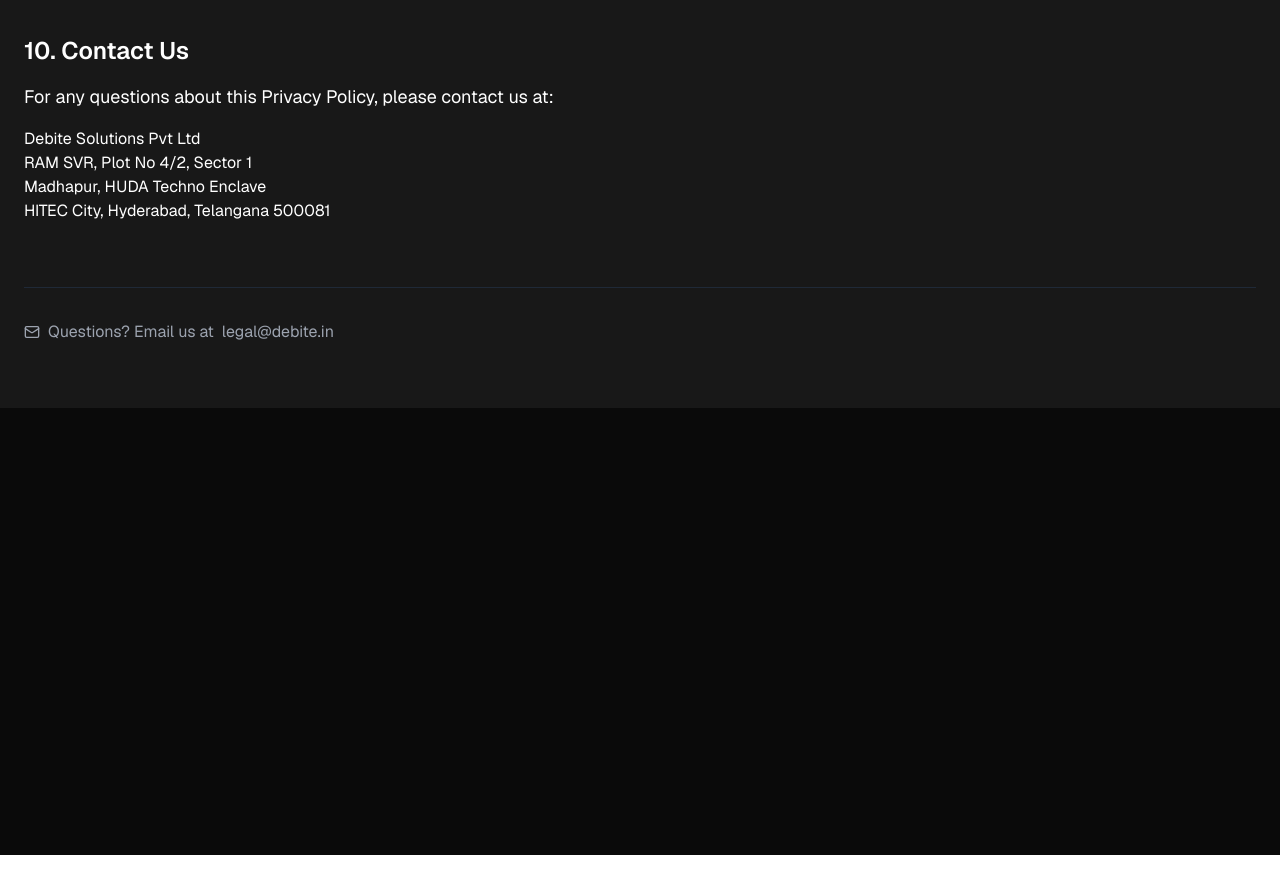
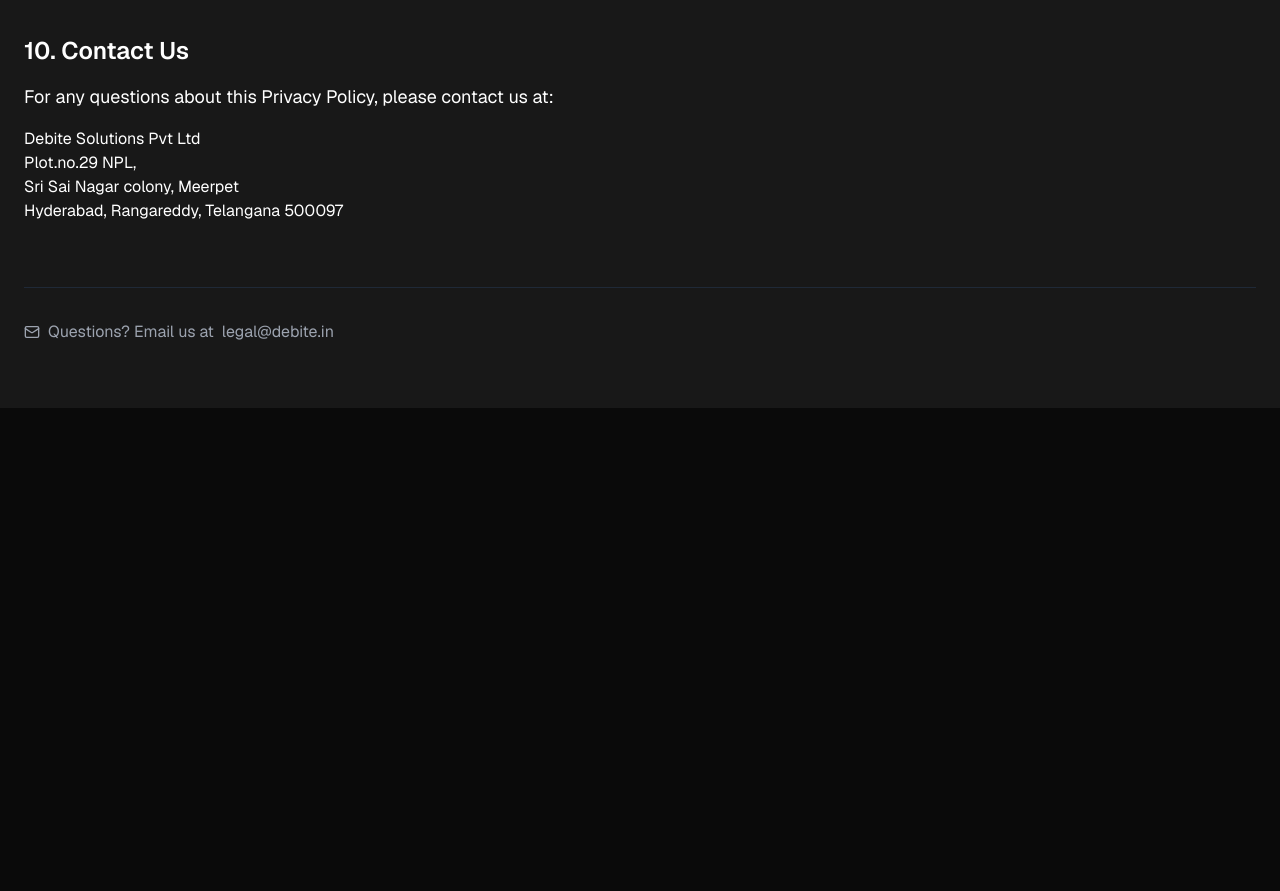
Before and after one commit to dattathreya06/debite, a Next.js app: page /legal/privacy-policy in a window 1280 px wide. Shown: the part 1882-2773 px from the top of the page. Before the commit the page ends 2737 px from the top, so only its background shows below. Built offline with nearby package versions, Linux system fonts and the light colour scheme.

Commit message:
address change

```diff
--- a/src/app/contact/page.tsx
+++ b/src/app/contact/page.tsx
@@ -33,7 +33,7 @@
       icon: <MapPin className="w-6 h-6" />,
       title: "Our Office",
       details: [
-        "RAM SVR, Plot No 4/2, Sector 1, Madhapur, HUDA Techno Enclave, HITEC City, Hyderabad, Telangana 500081",
+        "Plot.no.29 NPL, Sri Sai Nagar colony, Meerpet, Hyderabad, Rangareddy, Telangana 500097",
       ],
     },
     {
--- a/src/app/legal/privacy-policy/page.tsx
+++ b/src/app/legal/privacy-policy/page.tsx
@@ -121,10 +121,11 @@
             <address className="not-italic mt-4">
               Debite Solutions Pvt Ltd
               <br />
-              RAM SVR, Plot No 4/2, Sector 1<br />
-              Madhapur, HUDA Techno Enclave
+              Plot.no.29 NPL,
               <br />
-              HITEC City, Hyderabad, Telangana 500081
+              Sri Sai Nagar colony, Meerpet
+              <br />
+              Hyderabad, Rangareddy, Telangana 500097
             </address>
           </div>
         </div>
--- a/src/app/legal/terms-of-use/page.tsx
+++ b/src/app/legal/terms-of-use/page.tsx
@@ -125,10 +125,11 @@
             <address className="not-italic mt-4">
               Debite Solutions Pvt Ltd
               <br />
-              RAM SVR, Plot No 4/2, Sector 1<br />
-              Madhapur, HUDA Techno Enclave
+              Plot.no.29 NPL,
               <br />
-              HITEC City, Hyderabad, Telangana 500081
+              Sri Sai Nagar colony, Meerpet
+              <br />
+              Hyderabad, Rangareddy, Telangana 500097
             </address>
           </div>
         </div>
--- a/src/components/layout/footer.tsx
+++ b/src/components/layout/footer.tsx
@@ -198,11 +198,15 @@
 
             <div className="contact-info space-y-4">
               <ContactItem icon={<MapPin size={18} />}>
-                RAM SVR, Plot No 4/2, Sector 1
-                <br />
-                Madhapur, HUDA Techno Enclave
-                <br />
-                HITEC City, Hyderabad, Telangana 500081
+                <address className="not-italic mt-4">
+                  Debite Solutions Pvt Ltd
+                  <br />
+                  Plot.no.29 NPL,
+                  <br />
+                  Sri Sai Nagar colony, Meerpet
+                  <br />
+                  Hyderabad, Rangareddy, Telangana 500097
+                </address>
               </ContactItem>
               <ContactItem icon={<Phone size={18} />}>
                 +91 9281144143 | +91 9166616143
```
